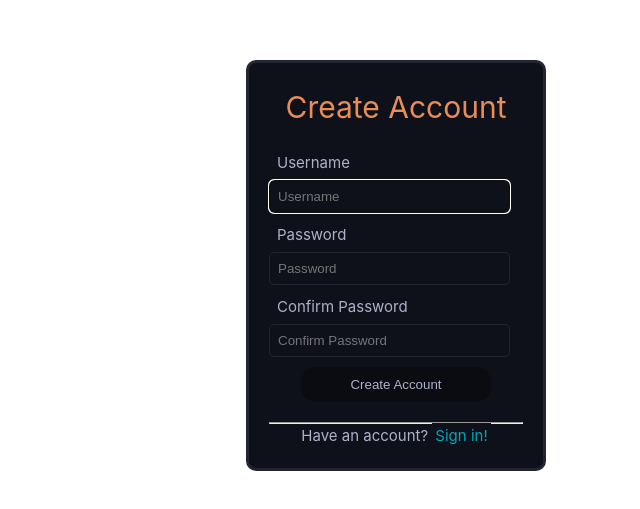
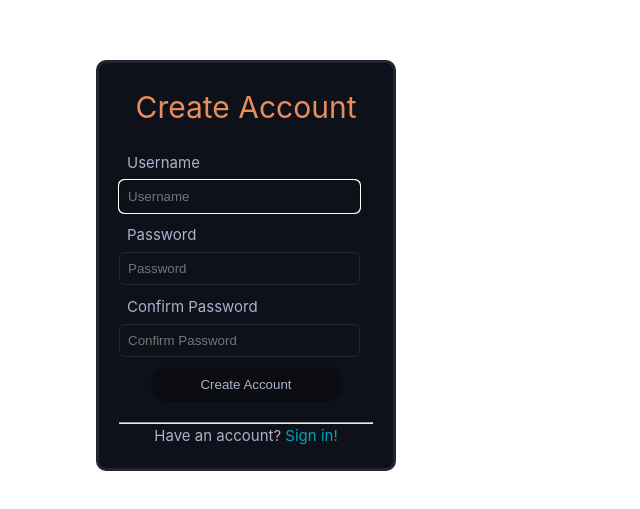
Before and after one commit to HarrisonMauseth/pet-food-tracker, a Vue app in the folder client/: page /register in a window 1280 px wide. Shown: the part 135-644 px from the top of the page, without its empty margins (394-1034 px from the left). Built offline with nearby package versions, Linux system fonts and the light colour scheme; no server answers.

Commit message:
disabled autocomplete, modified color pallet and transitions

```diff
--- a/client/src/assets/base.css
+++ b/client/src/assets/base.css
@@ -4,7 +4,7 @@
   --vt-c-white-soft: #f8f8f8;
   --vt-c-white-mute: #f2f2f2;
 
-  --vt-c-black: #181818;
+  --vt-c-black: #0a0c12;
   --vt-c-black-soft: #222222;
   --vt-c-black-mute: #282828;
 
--- a/client/src/assets/main.css
+++ b/client/src/assets/main.css
@@ -11,8 +11,11 @@ a,
 .green {
   text-decoration: none;
   color: hsla(160, 100%, 37%, 1);
-  transition: 0.4s;
-  padding: 3px;
+  /* padding: 3px; */
+}
+
+a, button {
+  transition: 0.8s;
 }
 
 @media (hover: hover) {
@@ -26,10 +29,4 @@ a,
     display: flex;
     place-items: center;
   }
-
-  #app {
-    display: grid;
-    grid-template-columns: 1fr 1fr;
-    padding: 0 2rem;
-  }
 }
--- a/client/src/views/LoginView.vue
+++ b/client/src/views/LoginView.vue
@@ -11,6 +11,7 @@
           v-model="user.username"
           required
           autofocus
+          autocomplete="off"
         />
         <label for="password">Password</label>
         <input
@@ -19,6 +20,7 @@
           placeholder="Password"
           v-model="user.password"
           required
+          autocomplete="off"
         />
         <div id="submit"><button type="submit">Sign in</button></div>
       </div>
--- a/client/src/views/RegisterView.vue
+++ b/client/src/views/RegisterView.vue
@@ -11,6 +11,7 @@
           v-model="user.username"
           required
           autofocus
+          autocomplete="off"
         />
         <label for="password">Password</label>
         <input
@@ -19,6 +20,7 @@
           placeholder="Password"
           v-model="user.password"
           required
+          autocomplete="off"
         />
         <label for="confirmPassword">Confirm Password</label>
         <input
@@ -27,6 +29,7 @@
           placeholder="Confirm Password"
           v-model="user.confirmPassword"
           required
+          autocomplete="off"
         />
         <div></div>
         <div id="create">
```
